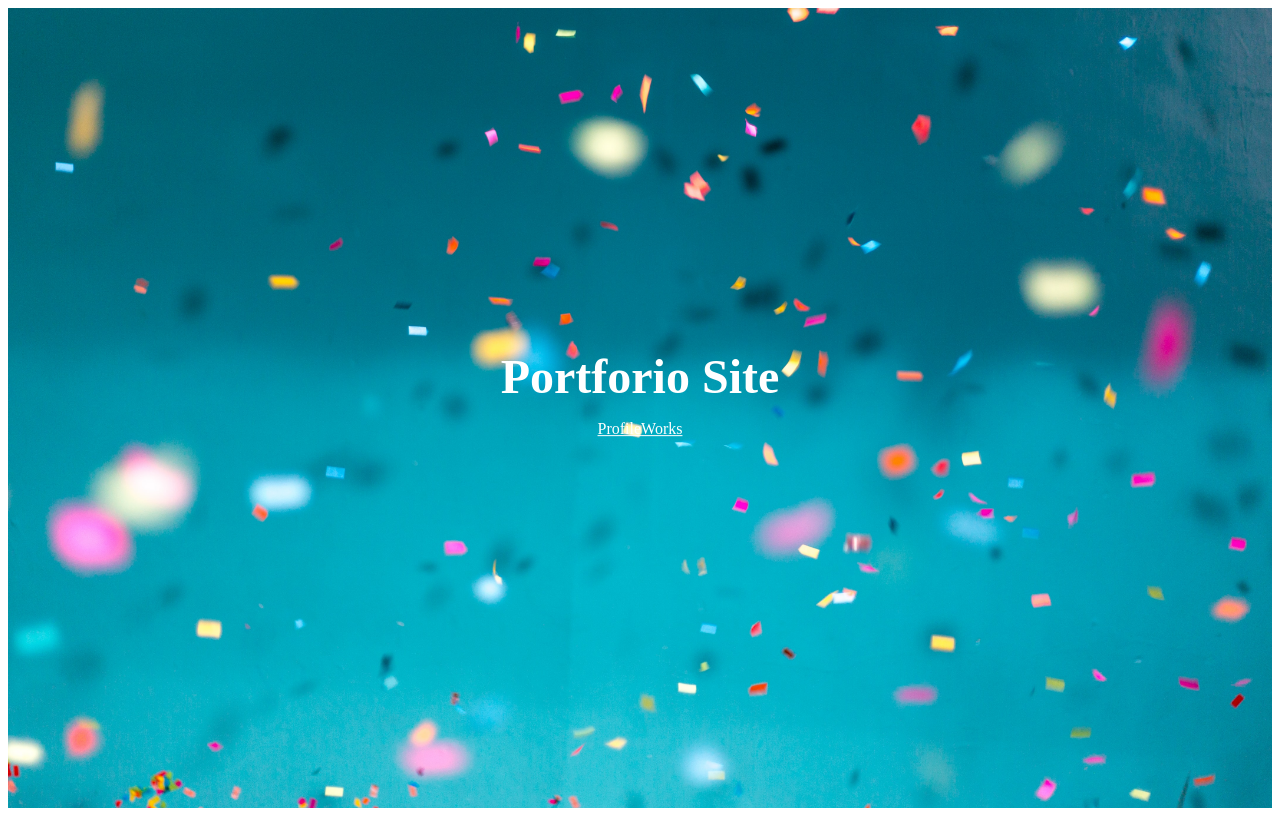
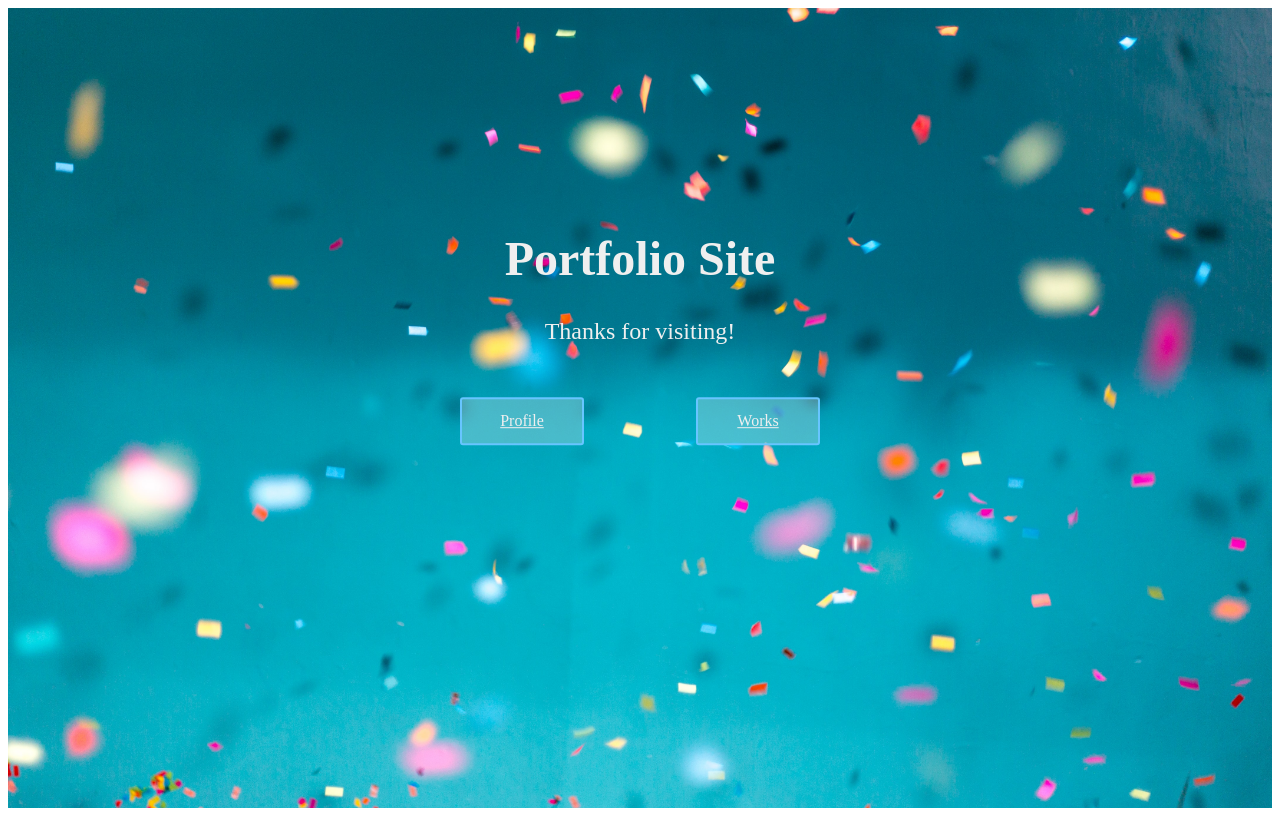
Before and after one commit to diskszk/My-Portfolio, a Next.js app: page / in a window 1280 px wide. Built offline with nearby package versions, Linux system fonts and the light colour scheme.

Commit message:
add link button at home

```diff
--- a/components/layout.js
+++ b/components/layout.js
@@ -3,7 +3,7 @@ import styles from './layout.module.css'
 import utilStyles from '../styles/utils.module.css'
 import Link from 'next/link'
 
-export const siteTitle = ` Daizuke Suzukiのポートフォリオサイト`;
+export const siteTitle = `Daizuke Suzukiのポートフォリオサイト`;
 
 const Layout = ({ children, home }) => {
   return (
--- a/pages/index.js
+++ b/pages/index.js
@@ -10,14 +10,16 @@ const Home = () => {
         <title>{siteTitle}</title>
       </Head>
       <div className={utilStyles.viewFirst}>
-        <div className={utilStyles.transitions}>
-          <h1>Portforio Site</h1>
-          <div>
+        <div className={utilStyles.viewFirst_contants}>
+          <h1>Portfolio Site</h1>
+          {/* <h1>Daisuke Suzuki's Portfolio Site</h1> */}
+          <p>Thanks for visiting!</p>
+          <div className={utilStyles.buttonContainer}>
             <Link href="/profile">
-              <a>Profile</a>
+              <a className={utilStyles.viewFirst_button}>Profile</a>
             </Link>
             <Link href="/works">
-              <a>Works</a>
+              <a className={utilStyles.viewFirst_button}>Works</a>
             </Link>
           </div>
         </div>
--- a/styles/global.css
+++ b/styles/global.css
@@ -18,7 +18,7 @@ a {
 }
 
 a:hover {
-  text-decoration: underline;
+  text-decoration: none;
 }
 
 img {
--- a/styles/utils.module.css
+++ b/styles/utils.module.css
@@ -11,21 +11,48 @@
   height: 100%;
   width: 100%;
 }
-.transitions {
+.viewFirst_contants {
   position: absolute;
   top: 50%;
   left: 50%;
-  transform: translate(-50%, -75%);
+  transform: translate(-50%, -70%);
   width: 800px;
   text-align: center;
   margin: 0 auto;
 }
 .viewFirst h1 {
-  color: #fff;
+  color: #efefef;
   font-size: 3rem;
-  margin-bottom: 1rem;
+  /* margin-bottom: 2.5rem; */
 }
-.viewFirst a {
-  margin-top: 3rem;
-  color: #fff;
+.viewFirst p {
+  color: #efefef;
+  font-size: 24px;
+  margin-bottom: 2.5rem;
 }
+.buttonContainer {
+  width: 360px;
+  margin: 52px auto;
+  display: flex;
+  justify-content: space-between;
+}
+.viewFirst_button {
+  display: inline-block;
+
+  border: solid 2px #67c5ff;
+  border-radius: 3px;
+  transition: .4s;
+  height: 44px;
+  width: 120px;
+  /* background-color: #efefef; */
+  background-color: rgba(239, 239, 239, .3);
+  /* color: #67c5ff; */
+  color: #efefef;
+
+  line-height: 44px;
+}
+.viewFirst_button:hover {
+  background-color: #67c5ff;
+
+  /* color: #efefef; */
+}
```
Also changed, not shown: public/images/profile.jpg (deleted).
